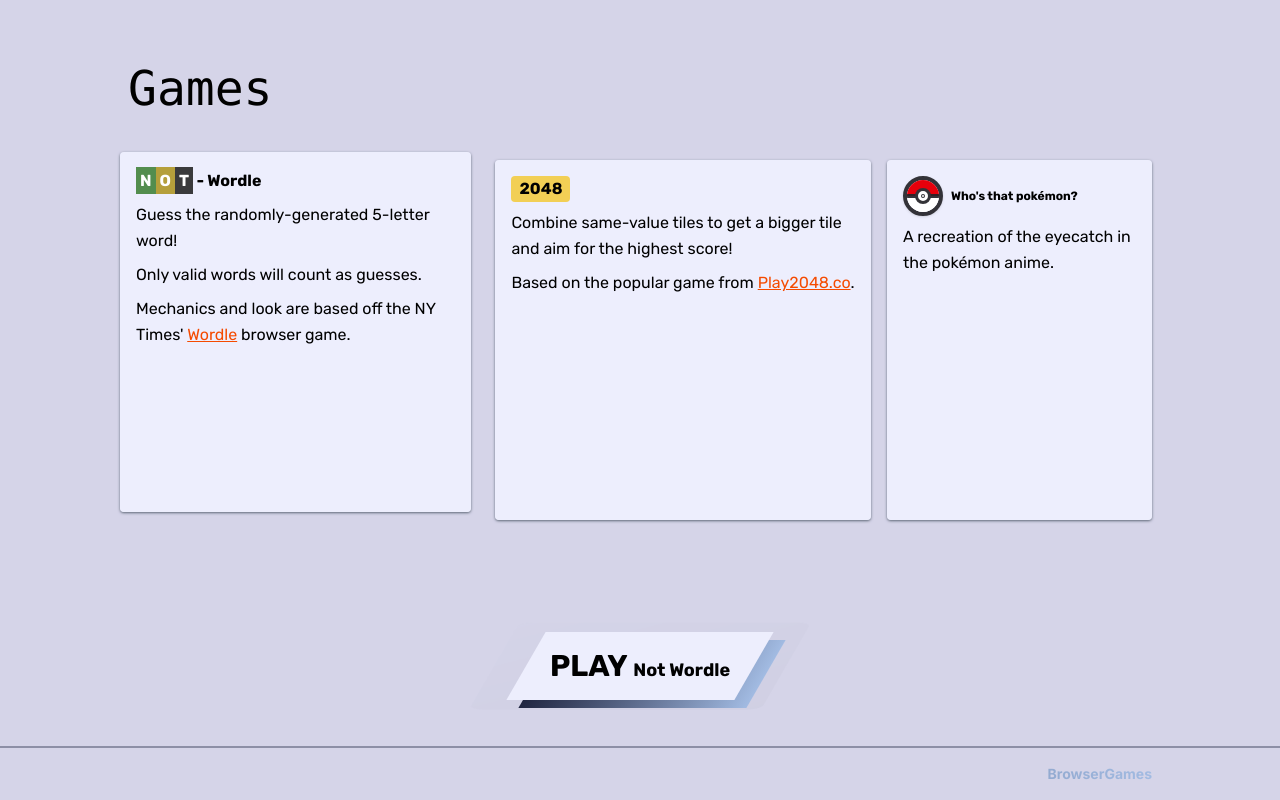
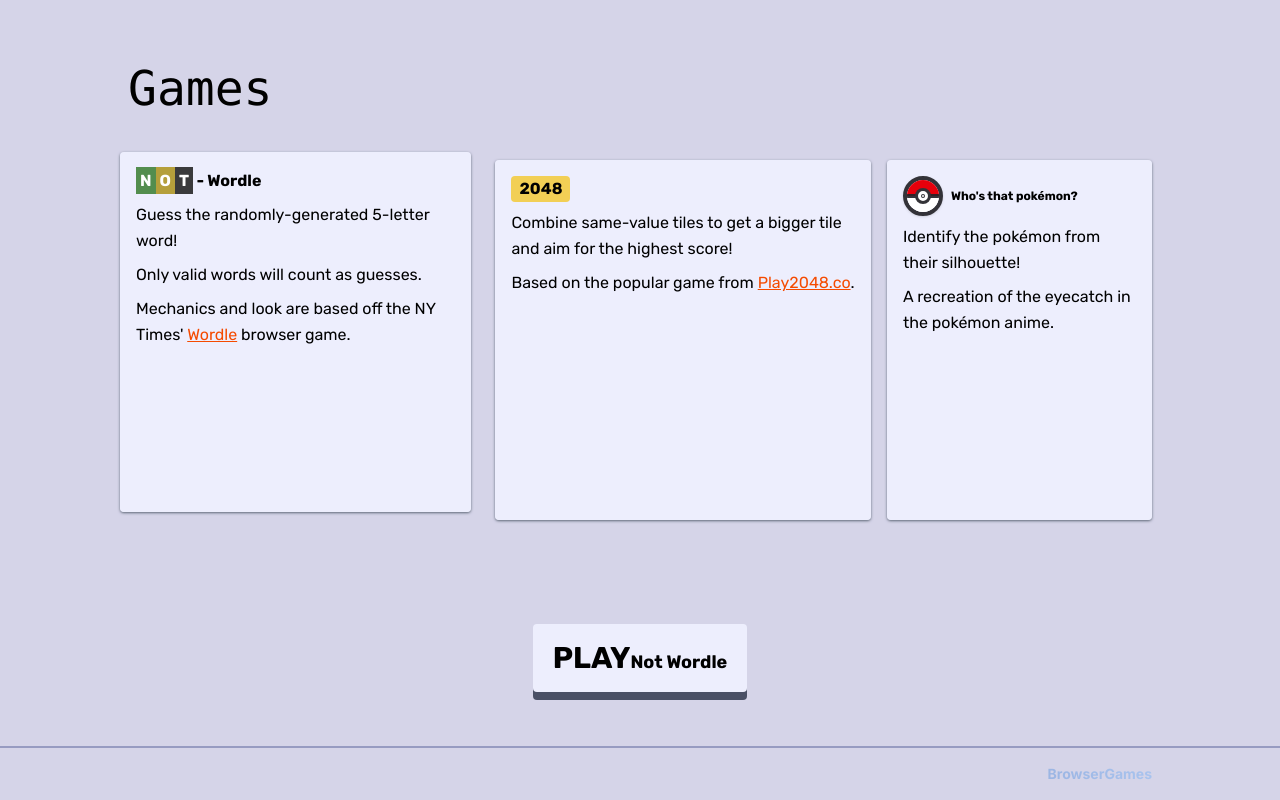
Before and after one commit to fayponjp/browser-games, a React (Vite) app: page /#/ in a window 1280 px wide. Built offline with nearby package versions, Linux system fonts and the light colour scheme; a web font is replaced by a local one.

Commit message:
Navigation and Landing page styling updates

```diff
--- a/src/landing/LandingMain.tsx
+++ b/src/landing/LandingMain.tsx
@@ -5,13 +5,18 @@
 import { useLanding } from './landing.util';
 import { games } from './games.objects';
 export const Landing = () => {
-    const {activeGame } = useLanding();
+    const { activeGame } = useLanding();
     const activeGameRoute = GameRoute[activeGame];
 
     const cardComponents = games.map((game) => {
         return (
-            <Card key={game.name} title = {game.title} description={game.description} name={game.name} />
-        )
+            <Card
+                key={game.name}
+                title={game.title}
+                description={game.description}
+                name={game.name}
+            />
+        );
     });
 
     return (
@@ -22,11 +27,14 @@
             <div className='flex flex-col lg:flex-row gap-4 max-w-5xl w-full mx-auto'>
                 {cardComponents}
             </div>
-            <div className='fixed m-auto  w-fit h-fit bottom-10 left-10 lg:inset-x-0 lg:bottom-25 z-100'>
-                <Link to={activeGameRoute} className='relative block cursor-pointer hover:scale-110 transition pulse'>
-                    <div className='absolute inset-0 bg-linear-to-r dark:to-(--theme-color-gradient-end) to-(--theme-color-gradient-end) from-(--theme-color) translate-x-3 translate-y-2 -skew-x-30' />
-                    <div className='px-6 py-4 dark:bg-(--game-card-bg-dark) bg-(--game-card-bg-light) relative -skew-x-30 w-fit transition delay-200 shadow-gray-400 shadow-sm lg:shadow-none'>
-                        <span className='skew-x-30 block font-[Rubik] lg:text-3xl text-lg font-bold'>PLAY <span className='lg:text-lg'>{activeGame}</span></span>
+            <div className='fixed pressable-link rounded m-auto w-fit h-fit bottom-10 left-10 lg:inset-x-0 lg:bottom-25 z-100'>
+                <Link
+                    to={activeGameRoute}
+                    className='link-facade py-4 px-5 block rounded cursor-pointer'
+                >
+                    <div className='font-[Rubik] lg:text-3xl text-lg font-bold'>
+                        PLAY
+                        <span className='lg:text-lg'>{activeGame}</span>
                     </div>
                 </Link>
             </div>
--- a/src/landing/games.objects.tsx
+++ b/src/landing/games.objects.tsx
@@ -80,6 +80,7 @@
         ),
         description: (
             <>
+                <p>Identify the pokémon from their silhouette!</p>
                 <p>A recreation of the eyecatch in the pokémon anime.</p>
             </>
         ),
--- a/src/landing/landing.css
+++ b/src/landing/landing.css
@@ -10,29 +10,21 @@
     border-radius: 0.25rem
 }
 
-.pulse::before {
-    content: '';
-    position: absolute;
-    top: 0;
-    bottom: 0;
-    left: 0;
-    right: 0;
-    background: linear-gradient(to right bottom, var(--theme-color-gradient-end), var(--theme-color));
+.pressable-link {
+    background: light-dark(oklch(35.502% 0.0379 270.134 / 0.863), oklch(66.574% 0.05256 269.737 / 0.863));
 
-    border-radius: 5%;
-    animation: pulse 2000ms infinite;
+    &:hover &:not(.active) .link-facade {
+        transform: translateY(-0.15rem);
+        filter: brightness(1.05);
+    }
+
+    &:hover .link-facade {
+        transform: translateY(-0.75rem);
+        filter: brightness(1.15);
+    }
 }
 
-@keyframes pulse {
-    0% {
-        transform: scale(0.9) skewX(-30deg);
-        opacity: 0.6;
-
-    }
-
-    100% {
-        transform: scale(1.3) skewX(-30deg);
-        opacity: 0;
-
-    }
+.link-facade {
+    background: light-dark(var(--game-card-bg-light), var(--game-card-bg-dark));
+    transform: translateY(-0.5rem);
 }
--- a/src/navigation/Navigation.tsx
+++ b/src/navigation/Navigation.tsx
@@ -22,9 +22,9 @@
             <div
                 id='navPopover'
                 popover='auto'
-                className='animate-right bg-transparent backdrop:bg-gray-700/50 lg:backdrop:bg-transparent lg:my-2 lg:mx-0 mx-2 mt-2 lg:mt-0 overflow-visible [position-anchor:--nav-anchor] [position-area:right_span-bottom] lg:[position-area:bottom_span-right] inset-0 absolute'
+                className='nav-drop bg-transparent backdrop:bg-gray-700/50 lg:backdrop:bg-transparent lg:my-2 lg:mx-0 mx-2 mt-2 lg:mt-0 overflow-visible [position-anchor:--nav-anchor] [position-area:right_span-bottom] lg:[position-area:bottom_span-right] inset-0 absolute'
             >
-                <nav className='flex rounded-xs dark:bg-(--game-card-bg-dark) bg-(--game-card-bg-light) flex-col gap-2 skew-x-10 shadow-xs shadow-white overflow-hidden max-w-45'>
+                <nav className='flex rounded-xs dark:bg-(--game-card-bg-dark) bg-(--game-card-bg-light) flex-col gap-2 shadow-xs shadow-gray-500 overflow-hidden max-w-60'>
                     {navigationLinks}
                 </nav>
             </div>
--- a/src/navigation/NavigationLink.tsx
+++ b/src/navigation/NavigationLink.tsx
@@ -4,7 +4,7 @@
     return (
         <Link
             to={route}
-            className={`px-5 py-2 ${classes} hover:scale-105 transition ease-in-out -skew-x-10`}
+            className={`px-5 py-3 ${classes} hover:scale-105 transition ease-in-out`}
             activeProps={{className: 'bg-(--theme-color)/90 text-white scale-105'}}
         >
             {children}
--- a/src/navigation/navigation.css
+++ b/src/navigation/navigation.css
@@ -23,3 +23,19 @@
     color: transparent;
     -webkit-text-fill-color: transparent;
 }
+
+.nav-drop {
+    animation: dropdown 500ms linear(0, 0.002 0.3%, 0.007 0.6%, 0.029 1.3%, 0.065 2%, 0.119 2.8%, 0.237 4.2%, 0.659 8.7%, 0.778 10.2%, 0.871 11.6%, 0.95 13.1%, 1.009 14.6%, 1.033 15.4%, 1.052 16.2%, 1.066 17%, 1.078 17.9%, 1.085 18.8%, 1.088 19.7%, 1.088 20.7%, 1.085 21.7%, 1.074 23.6%, 1.032 28.7%, 1.014 31.4%, 1.006 33%, 1 34.6%, 0.993 38%, 0.992 41.9%, 0.999 51.4%, 1.001 57.6%, 1)
+}
+
+@keyframes dropdown {
+    from {
+        transform: translateY(-50%);
+        opacity: 0;
+    }
+
+    to {
+        transform: translateY(0%);
+        opacity: 1;
+    }
+}
--- a/src/style.css
+++ b/src/style.css
@@ -27,8 +27,8 @@
     --board-card-1024: #f8cb30;
     --board-card-2048: #ffc900;
 
-    --theme-color: oklch(27.783% 0.05041 274.693);
-    --theme-color-gradient-end: oklch(78.672% 0.06231 259.229);
+    --theme-color: oklch(41.429% 0.10535 273.499);
+    --theme-color-gradient-end: oklch(81.193% 0.0679 259.656);
     --theme-dark: oklch(25.929% 0.00938 294.843 / 0.925);
     --theme-light: oklch(87.68% 0.02745 288.064);
     --game-card-bg-dark: oklch(32.821% 0.01406 285.57);
```
